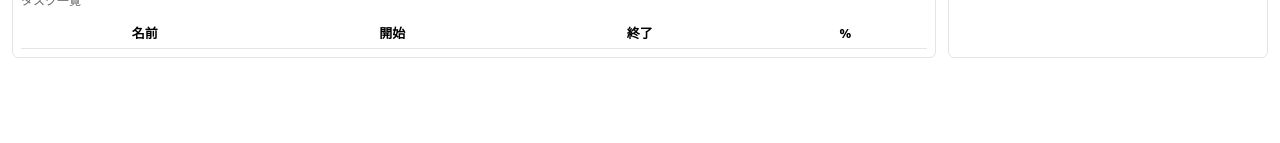
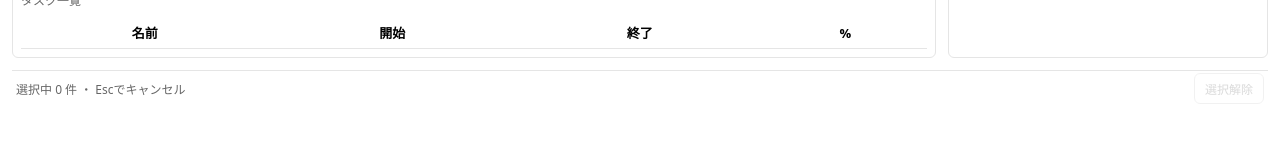
Before and after one commit to 3chihiro/evm-tool, a React (Vite) app in the folder ui/: page / in a window 1280 px wide. Shown: the part 479-622 px from the top of the page. Built offline with nearby package versions, Linux system fonts and the light colour scheme.

Commit message:
feat(ui): add bottom status bar with selection count, hint (Esc to cancel), and clear-selection button

```diff
--- a/ui/src/App.tsx
+++ b/ui/src/App.tsx
@@ -73,6 +73,14 @@ export default function App() {
           </div>
         )}
       </aside>
+      <footer className="status">
+        <div>
+          選択中 {selectedIds.length} 件 ・ Escでキャンセル
+        </div>
+        <div>
+          <button className="btn" disabled={selectedIds.length === 0} onClick={() => setSelectedIds([])}>選択解除</button>
+        </div>
+      </footer>
     </div>
   )
 }
--- a/ui/src/styles.css
+++ b/ui/src/styles.css
@@ -3,11 +3,12 @@ html, body, #root { height: 100%; margin: 0; font-family: system-ui, sans-serif;
 .app-grid {
   display: grid;
   grid-template-columns: 1fr 320px;
-  grid-template-rows: 56px auto;
+  grid-template-rows: 56px auto 1fr 36px;
   grid-template-areas:
     'header header'
     'gantt evm'
-    'tasks evm';
+    'tasks evm'
+    'status status';
   gap: 12px;
   padding: 12px;
 }
@@ -15,6 +16,7 @@ html, body, #root { height: 100%; margin: 0; font-family: system-ui, sans-serif;
 .gantt { grid-area: gantt; border: 1px solid var(--border); border-radius: 6px; padding: 8px; background: #fff; }
 .tasks { grid-area: tasks; border: 1px solid var(--border); border-radius: 6px; padding: 8px; background: #fff; }
 .evm { grid-area: evm; border: 1px solid var(--border); border-radius: 6px; padding: 8px; background: #fff; }
+.status { grid-area: status; border-top: 1px solid var(--border); display: flex; align-items: center; justify-content: space-between; padding: 6px 4px; color: var(--muted); font-size: 12px; }
 .panel-title { font-size: 12px; color: var(--muted); margin-bottom: 8px; }
 .table { width: 100%; border-collapse: collapse; font-size: 13px; }
 .table th, .table td { border-bottom: 1px solid var(--border); padding: 6px 8px; }
@@ -23,6 +25,8 @@ html, body, #root { height: 100%; margin: 0; font-family: system-ui, sans-serif;
 .evm-item { border: 1px dashed var(--border); border-radius: 6px; padding: 8px; }
 .evm-label { font-size: 12px; color: var(--muted); }
 .evm-value { font-weight: 600; }
+.btn { font-size: 12px; padding: 6px 10px; border: 1px solid var(--border); border-radius: 6px; background: #fff; cursor: pointer; }
+.btn:disabled { opacity: 0.5; cursor: default; }
 
 /* Gantt scrolling and sticky header */
 .gantt-scroll { max-height: 320px; overflow: auto; }
```
